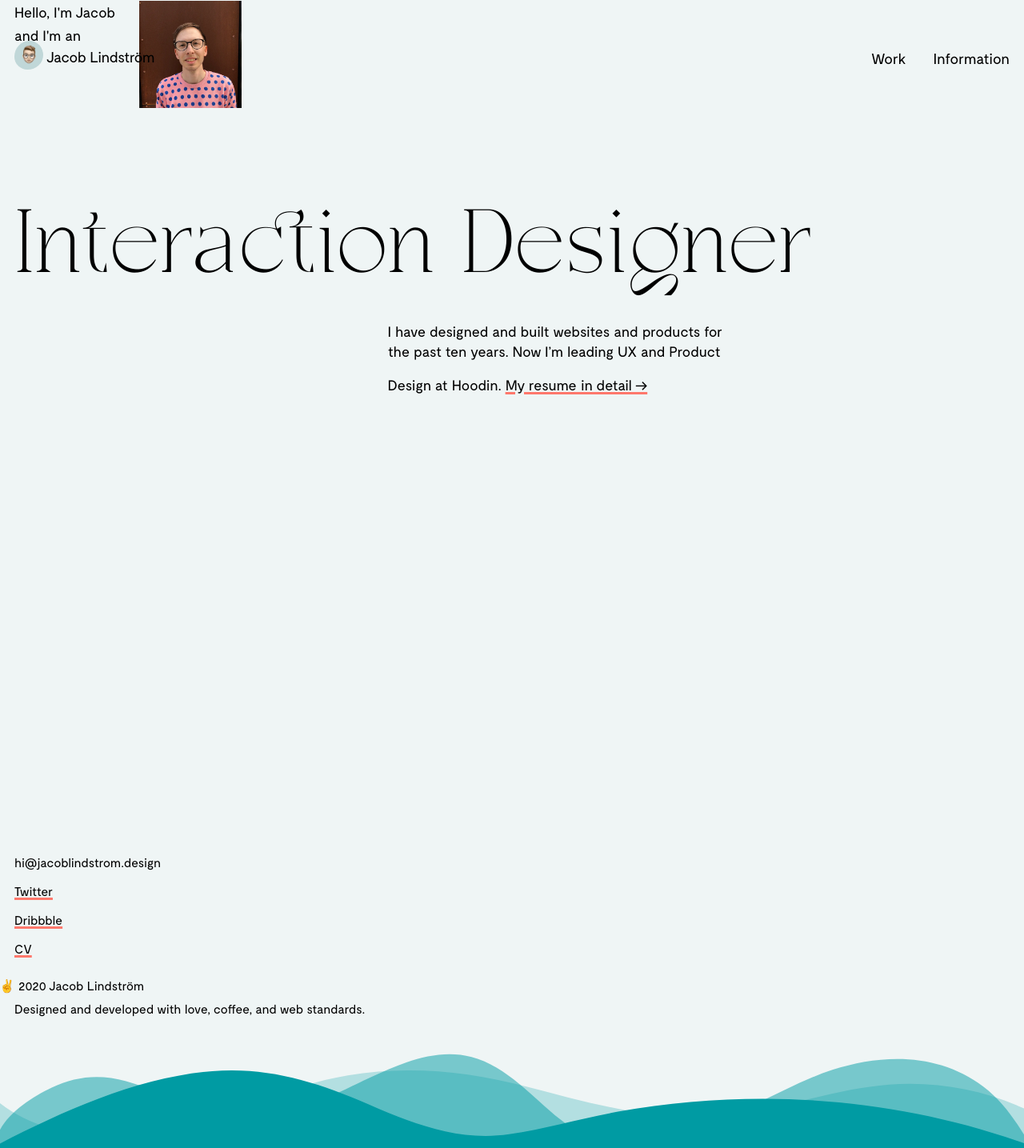
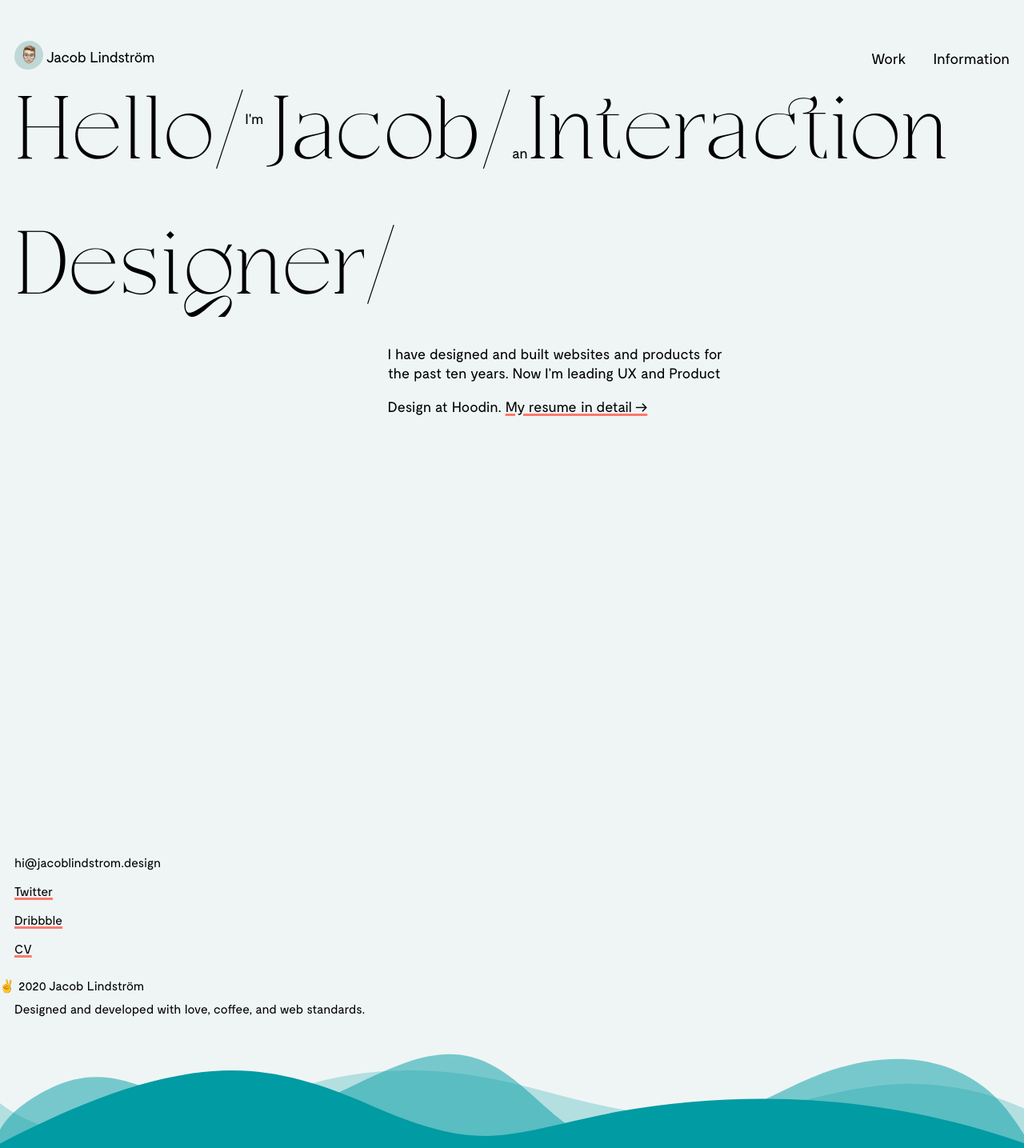
Before and after one commit to jacoblindstrm/jacoblindstrm.github.io, a Jekyll site: the page built from index.html, in a window 1280 px wide. Shown: the whole page at 80% size. Built offline with Jekyll 4.4.1, drawn with Linux system fonts in a browser that asks for light colours; comment, search, counter and statistics services are not loaded; some of the changed lines change nothing that is shown.

Commit message:
Update index.html

```diff
--- a/index.html
+++ b/index.html
@@ -4,45 +4,9 @@ hideHeader: true
 background: green
 ---
 <section class="jacoblindstrom_introduction grid">
-    <p>Hello, I'm Jacob and I'm an</p>
-    <h1>Interaction Designer</h1>
+    <h1>Hello/<sup>I'm</sup>Jacob/<sub>an</sub>Interaction Designer/</h1>
     <h2>
         {{ site.description }}
         <a href="{{ "/about/resume" | relative_url }}" alt="">My resume in detail →</a>
     </h2>
-    <picture>
-        <source
-            type="image/webp"
-            srcset="{{ "/assets/images/profile/profile@1x.webp" | relative_url }} 896w,
-                {{ "/assets/images/profile/profile@2x.webp" | relative_url }} 1792w"
-            sizes="(min-width: 700px) 35vw,
-                (min-width: 1280px) 500px,
-                100vw"
-            src="{{ "/assets/images/profile/profile@1x.webp" | relative_url }}"
-        />
-        <source
-            type="image/jpg"
-            srcset="{{ "/assets/images/profile/profile.jpg" | relative_url }} 375w,
-                {{ "/assets/images/profile/profile@1x.jpg" | relative_url }} 896w,
-                {{ "/assets/images/profile/profile@2x.jpg" | relative_url }} 1792w,
-                {{ "/assets/images/profile/profile@3x.jpg" | relative_url }} 2688w"
-            sizes="(min-width: 700px) 35vw,
-                (min-width: 1280px) 500px,
-                100vw"
-            src="{{ "/assets/images/profile/profile@1x.jpg" | relative_url }}"
-        />
-        <img
-            itemprop="image"
-            srcset="{{ "/assets/images/profile/profile.jpg" | relative_url }} 375w,
-                    {{ "/assets/images/profile/profile@1x.jpg" | relative_url }} 896w,
-                    {{ "/assets/images/profile/profile@2x.jpg" | relative_url }} 1792w,
-                    {{ "/assets/images/profile/profile@3x.jpg" | relative_url }} 2688w"
-            sizes="(min-width: 700px) 35vw,
-                    (min-width: 1280px) 500px,
-                    100vw"
-            src="{{ "/assets/images/profile/profile@1x.jpg" | relative_url }}"
-            alt="a photo of myself"
-            loading="eager"
-        />
-    </picture>
 </section>
```
